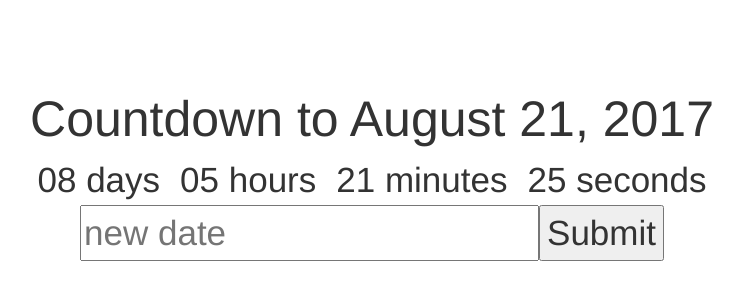
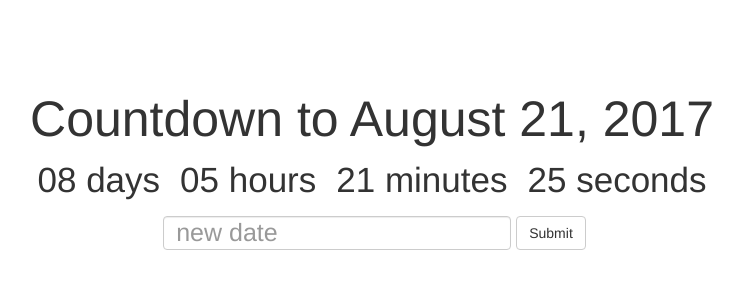
Before and after one commit to godois/reactjs-course, a React (Create React App) app in the folder countdown/: page / in a window 1280 px wide. Shown: the part 172-472 px from the top of the page, without its empty margins (268-1011 px from the left). Built offline with nearby package versions, Linux system fonts and the light colour scheme.

Commit message:
Formatting the page with boostrap controls

```diff
--- a/countdown/src/App.css
+++ b/countdown/src/App.css
@@ -12,3 +12,8 @@
   display: inline;
   margin: 10px;
 }
+
+.Deadline-input {
+  font-size: 25px;
+  margin: 5px;
+}
--- a/countdown/src/App.jsx
+++ b/countdown/src/App.jsx
@@ -1,6 +1,7 @@
 import React, { Component } from 'react';
 import './App.css';
 import Clock from './Clock'
+import { Form, FormControl, Button} from 'react-bootstrap'
 
 class App extends Component {
 
@@ -21,10 +22,10 @@ class App extends Component {
       <div className="App">
         <div className="App-title">Countdown to {this.state.deadline}</div>
         <Clock deadline={this.state.deadline}/>
-        <div>
-          <input placeholder='new date' onChange={event => this.setState({newDeadline: event.target.value})}/>
-          <button onClick={() => this.changeDeadline()}> Submit</button>
-        </div>
+        <Form inline>
+          <FormControl className="Deadline-input" placeholder='new date' onChange={event => this.setState({newDeadline: event.target.value})}/>
+          <Button onClick={() => this.changeDeadline()}> Submit</Button>
+        </Form>
       </div>
     )
   }
```
